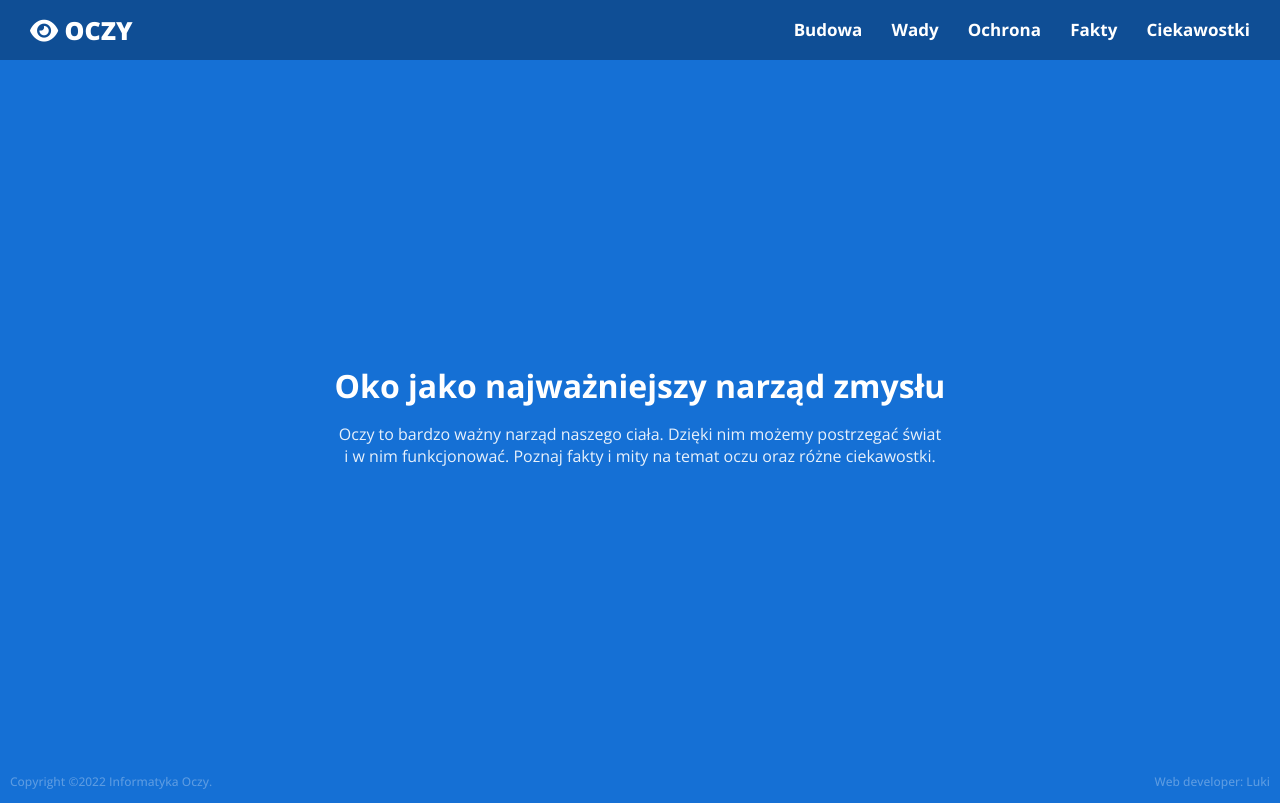
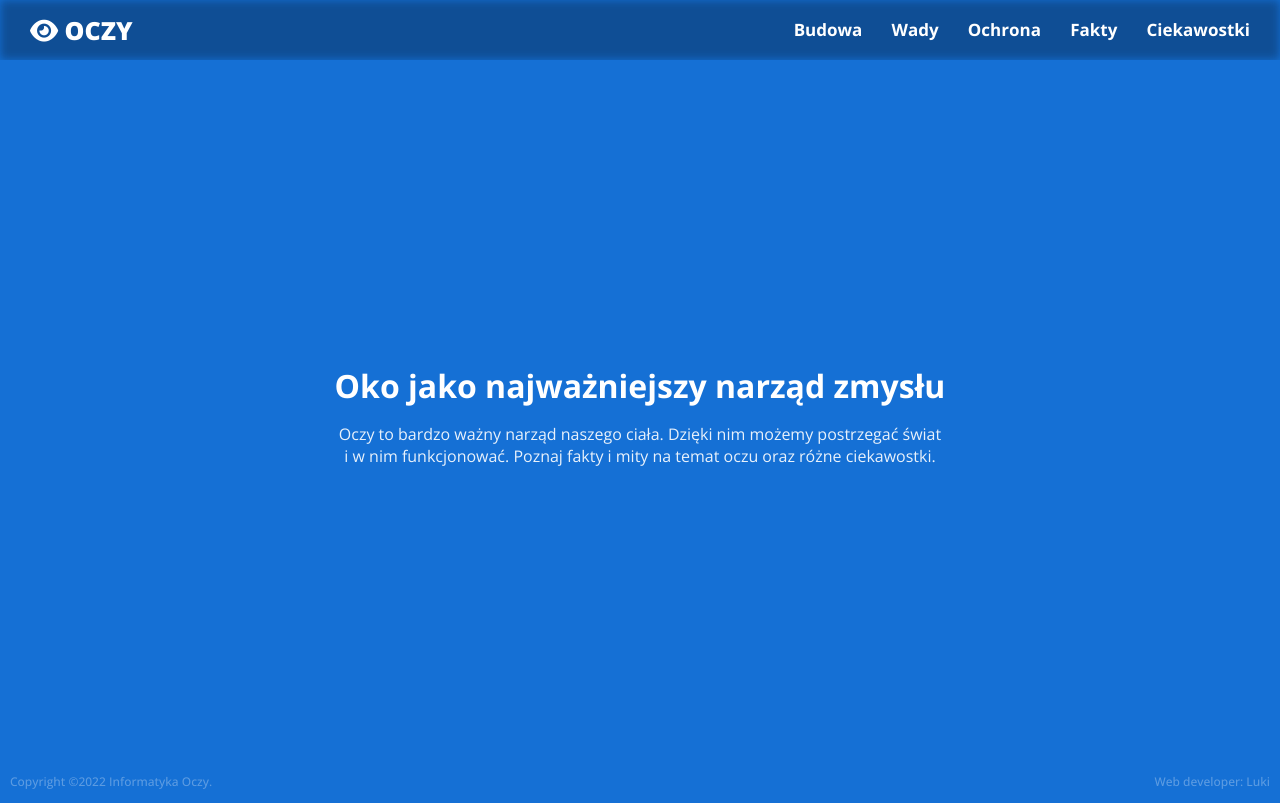
Before and after one commit to Luki20091/Oczy, a plain HTML site: page index.html in a window 1280 px wide. Shown: the top 803 px of the page. Drawn offline with nearby package versions, Linux system fonts and the light colour scheme.

Commit message:
Add files via upload

```diff
--- a/assets/styles/index.css
+++ b/assets/styles/index.css
@@ -17,8 +17,7 @@ header {
     flex-direction: row;
     flex-wrap: nowrap;
     justify-content: space-between;
-    backdrop-filter: blur(5px);
-    backdrop-filter: brightness(70%);
+    backdrop-filter: brightness(70%) blur(5px);
 }
 
 
```
